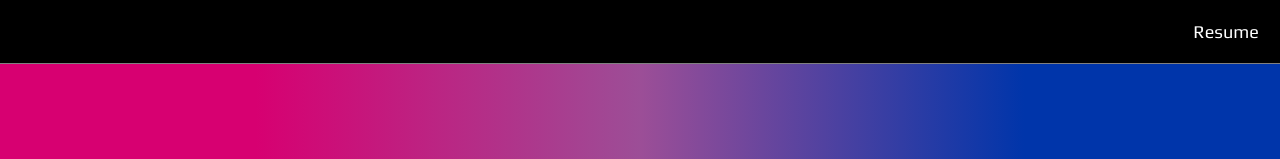
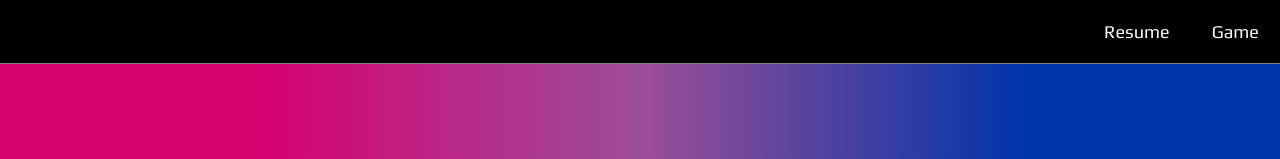
Before and after one commit to CD-Mackay/personal_site, a Next.js app: page / in a window 1280 px wide. Shown: the top 159 px of the page. Built offline with nearby package versions, Linux system fonts and the light colour scheme.

Commit message:
Add link to game, style layout

```diff
--- a/Components/Header/Header.js
+++ b/Components/Header/Header.js
@@ -4,7 +4,6 @@ import { useRouter } from "next/router";
 
 export default function Header() {
   const router = useRouter();
-
 
   return (
     <div className={styles.header}>
@@ -23,8 +22,13 @@ export default function Header() {
           </div>
         )}
         {router.pathname === "/" && (
-          <div className={styles.link}>
-            <Link href="/resume">Resume</Link>
+          <div className={styles.linkWrapper}>
+            <div className={styles.link}>
+              <Link href="/resume">Resume</Link>
+            </div>
+            <div className={styles.link}>
+              <Link href="/tictactoe">Game</Link>
+            </div>
           </div>
         )}
       </nav>
--- a/Components/Header/Header.module.css
+++ b/Components/Header/Header.module.css
@@ -35,6 +35,10 @@
   border-radius: 5px;
 }
 
+.linkWrapper {
+  display: flex;
+}
+
 @media print {
   .header { display: none !important;}
 }
```
